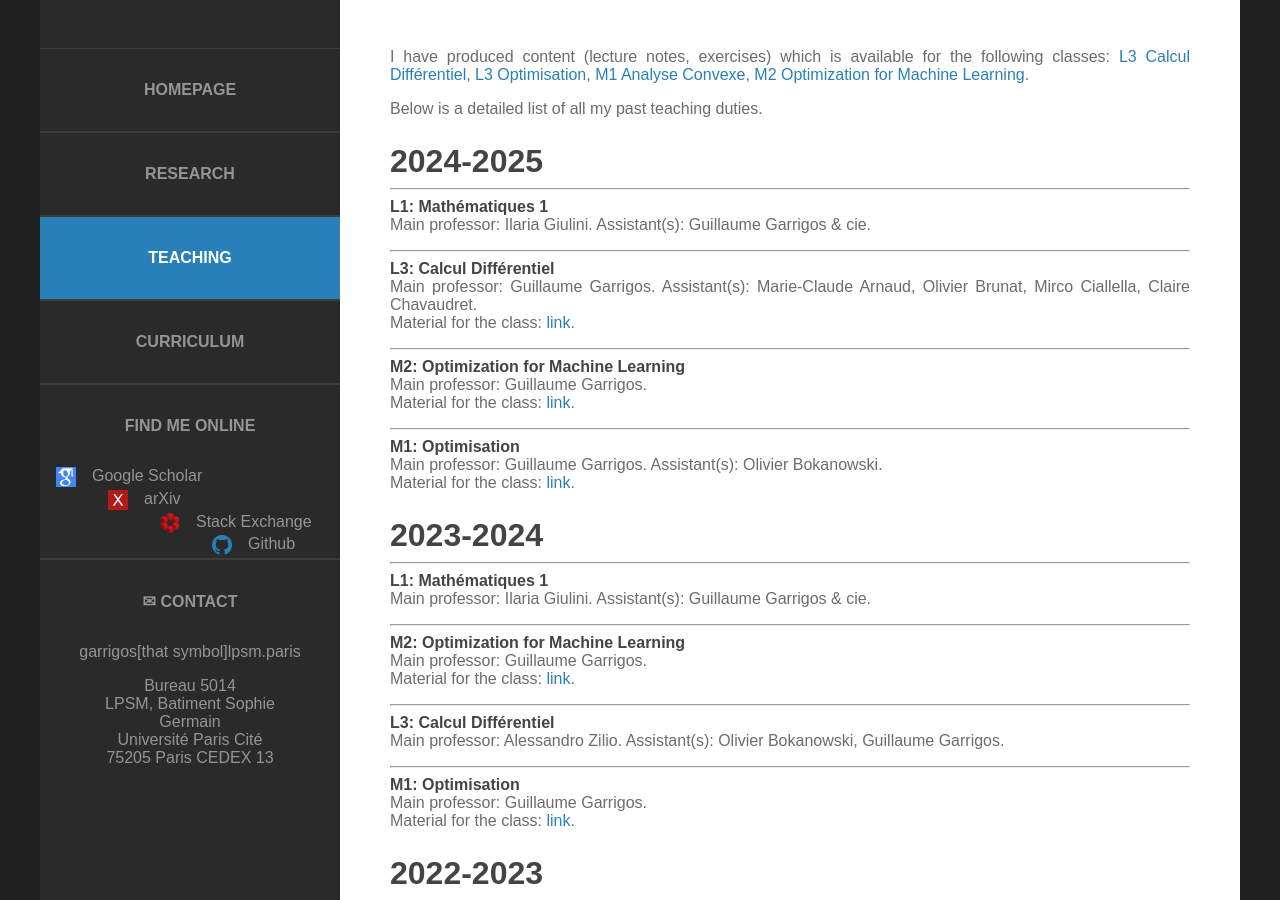
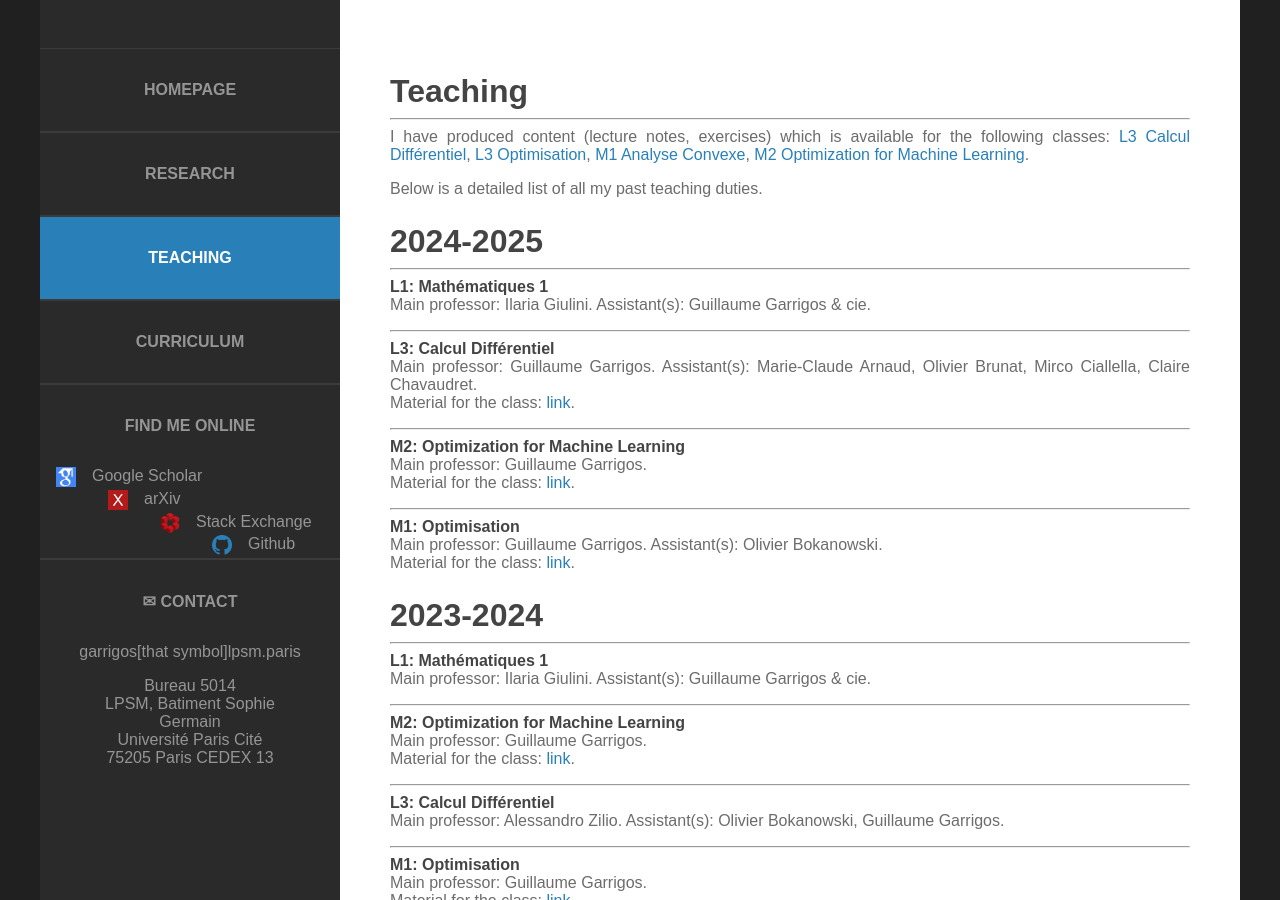
Before and after one commit to Guillaume-Garrigos/guillaume-garrigos.github.io, a Jekyll site: the page built from teaching.md, in a window 1280 px wide and 900 px high. Built offline with Jekyll 4.4.1, drawn with Linux system fonts in a browser that asks for light colours.

Commit message:
add title

```diff
--- a/teaching.md
+++ b/teaching.md
@@ -2,6 +2,10 @@
 title: Teaching
 layout: default
 ---
+
+# Teaching
+
+----
 
 I have produced content (lecture notes, exercises) which is available for the following classes: [L3 Calcul Différentiel](/L3calculdiff), [L3 Optimisation](/L3optimisation), [M1 Analyse Convexe](/M1optimization), [M2 Optimization for Machine Learning](/M2optimization).
 
```
